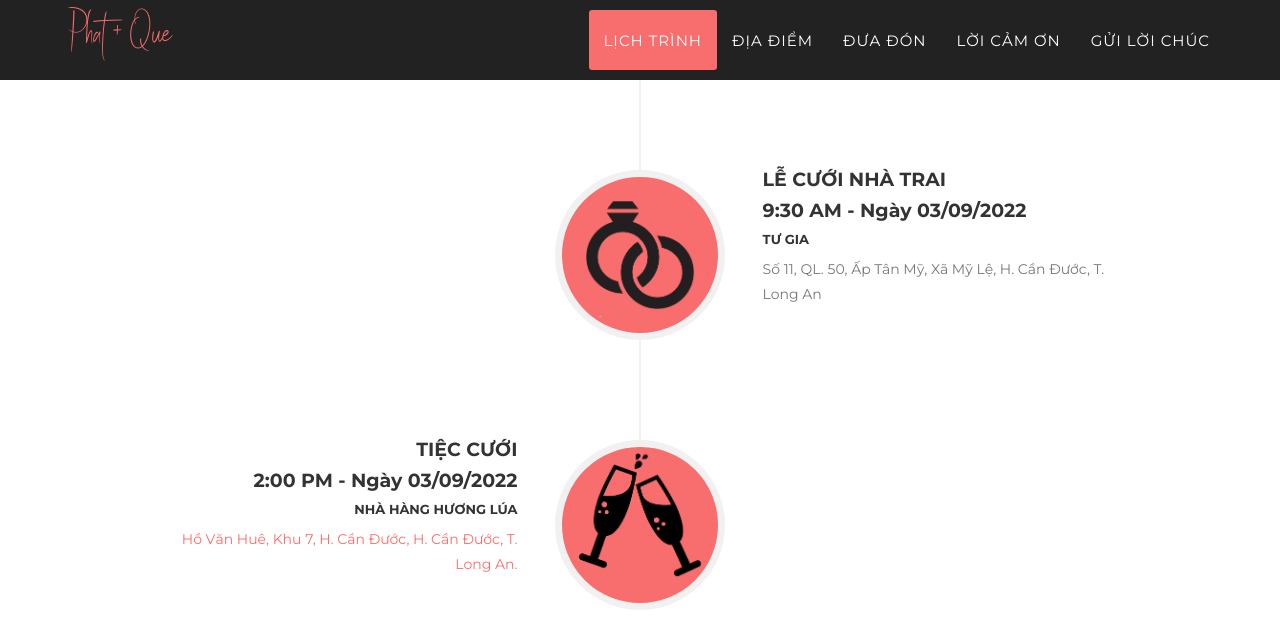
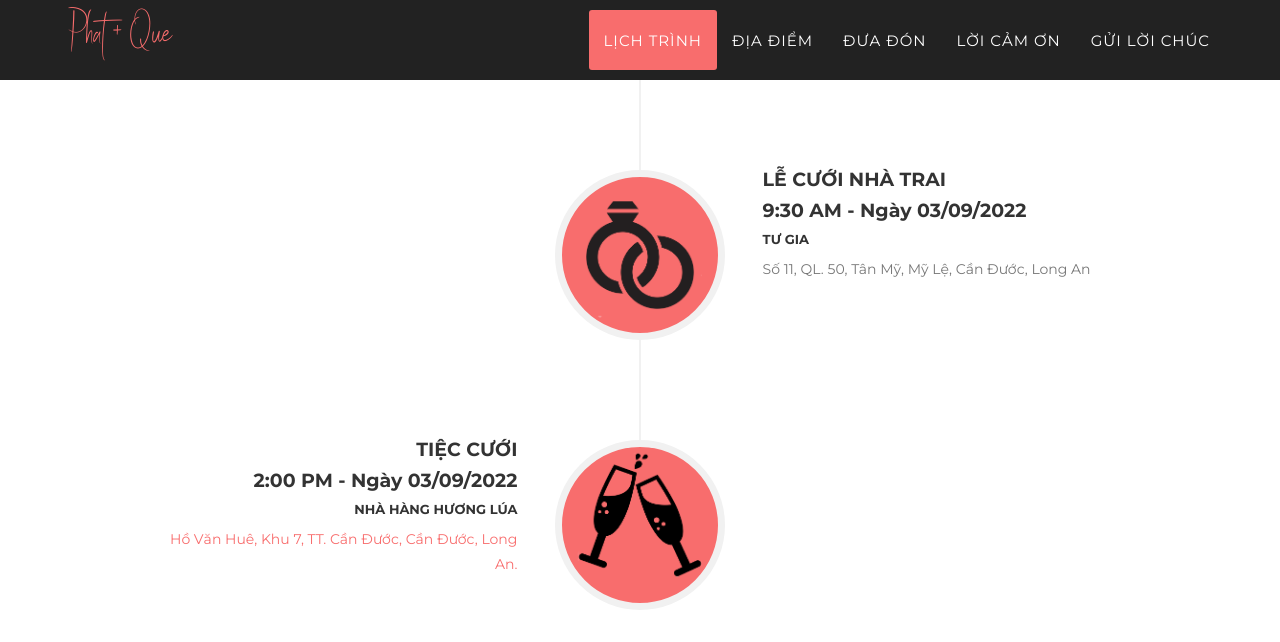
Before and after one commit to phatque/phatque, a Jekyll site: the page built from index.html, in a window 1280 px wide and 900 px high, scrolled down 1077 px. Shown: the top 642 px of the window. Built offline with Jekyll 4.4.1, drawn with Linux system fonts in a browser that asks for light colours; some web fonts are replaced.

Commit message:
Update events.html

```diff
--- a/_includes/en_data/events.html
+++ b/_includes/en_data/events.html
@@ -35,7 +35,7 @@
                                 <h6>Tư gia</h6>
                             </div>
                             <div class="timeline-body">
-                                <p class="text-muted">Số 11, QL. 50, Ấp Tân Mỹ, Xã Mỹ Lệ, H. Cần Đước, T. Long An</p>
+                                <p class="text-muted">Số 11, QL. 50, Tân Mỹ, Mỹ Lệ, Cần Đước, Long An</p>
                             </div>
                         </div>
                     </li>
@@ -50,7 +50,7 @@
                                 <h6>Nhà Hàng Hương Lúa</h6>
                             </div>
                             <div class="timeline-body">
-                                <p class="text-muted"> <a href="https://www.google.com/maps/place/Nh%C3%A0+h%C3%A0ng+H%C6%B0%C6%A1ng+L%C3%BAa/@10.5018531,106.5978683,17z/data=!3m1!4b1!4m5!3m4!1s0x31754a48a4e453e9:0xc5a7d9e65416f722!8m2!3d10.5018531!4d106.5997088" target="_blank"> Hồ Văn Huê, Khu 7, H. Cần Đước, H. Cần Đước, T. Long An.</a></p>
+                                <p class="text-muted"> <a href="https://www.google.com/maps/place/Nh%C3%A0+h%C3%A0ng+H%C6%B0%C6%A1ng+L%C3%BAa/@10.5018531,106.5978683,17z/data=!3m1!4b1!4m5!3m4!1s0x31754a48a4e453e9:0xc5a7d9e65416f722!8m2!3d10.5018531!4d106.5997088" target="_blank"> Hồ Văn Huê, Khu 7, TT. Cần Đước, Cần Đước, Long An.</a></p>
                             </div>
                         </div>
                     </li>
```
